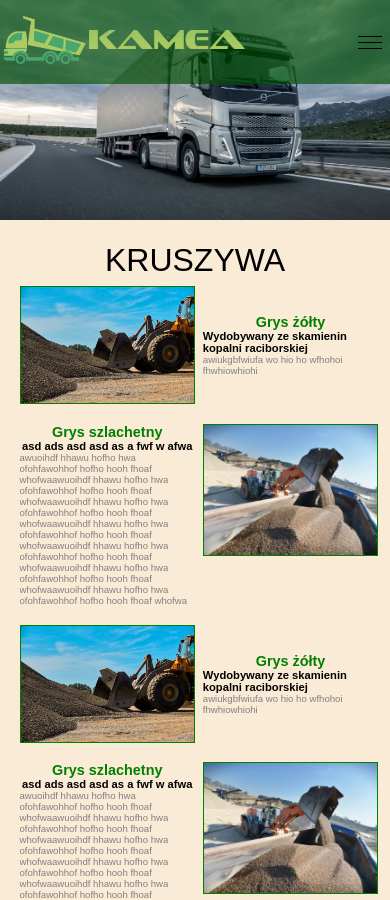
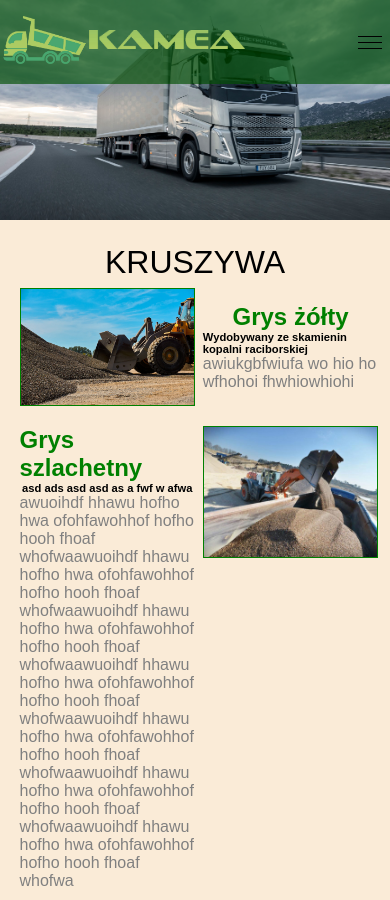
Before and after one commit to DAGORINC/kamea, a React (Create React App) app: page / in a window 390 px wide. Shown: the top 900 px of the page. Built offline with nearby package versions, Linux system fonts and the light colour scheme.

Commit message:
initial update

```diff
--- a/src/components/Navbar/navbar.module.css
+++ b/src/components/Navbar/navbar.module.css
@@ -42,7 +42,7 @@
 }
 @media screen and (max-width: 1060px) {
     body{
-        font-size: 0.6rem;
+        font-size: 1rem;
     }
     .nav ul{
         visibility: collapse;
```
